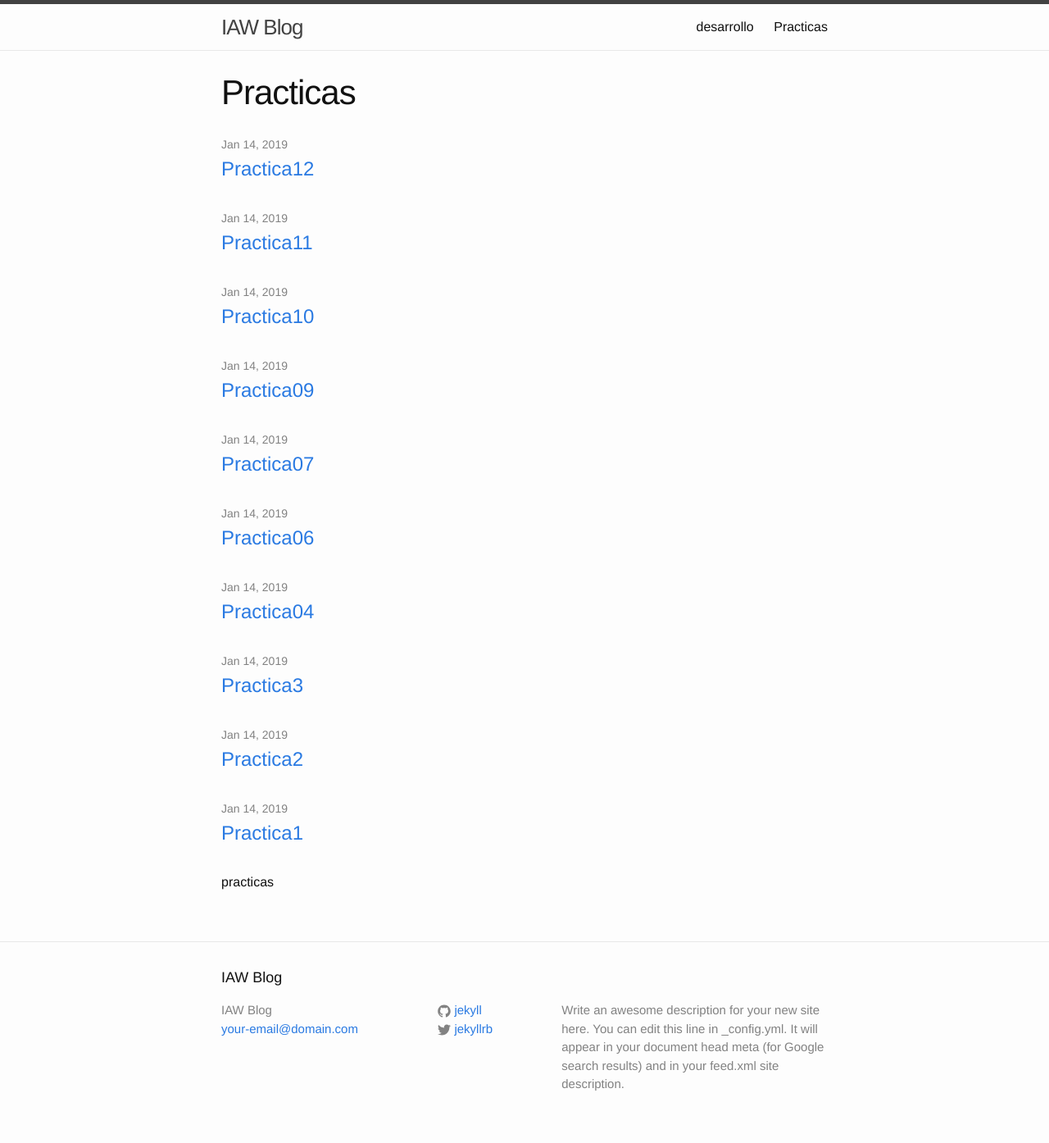
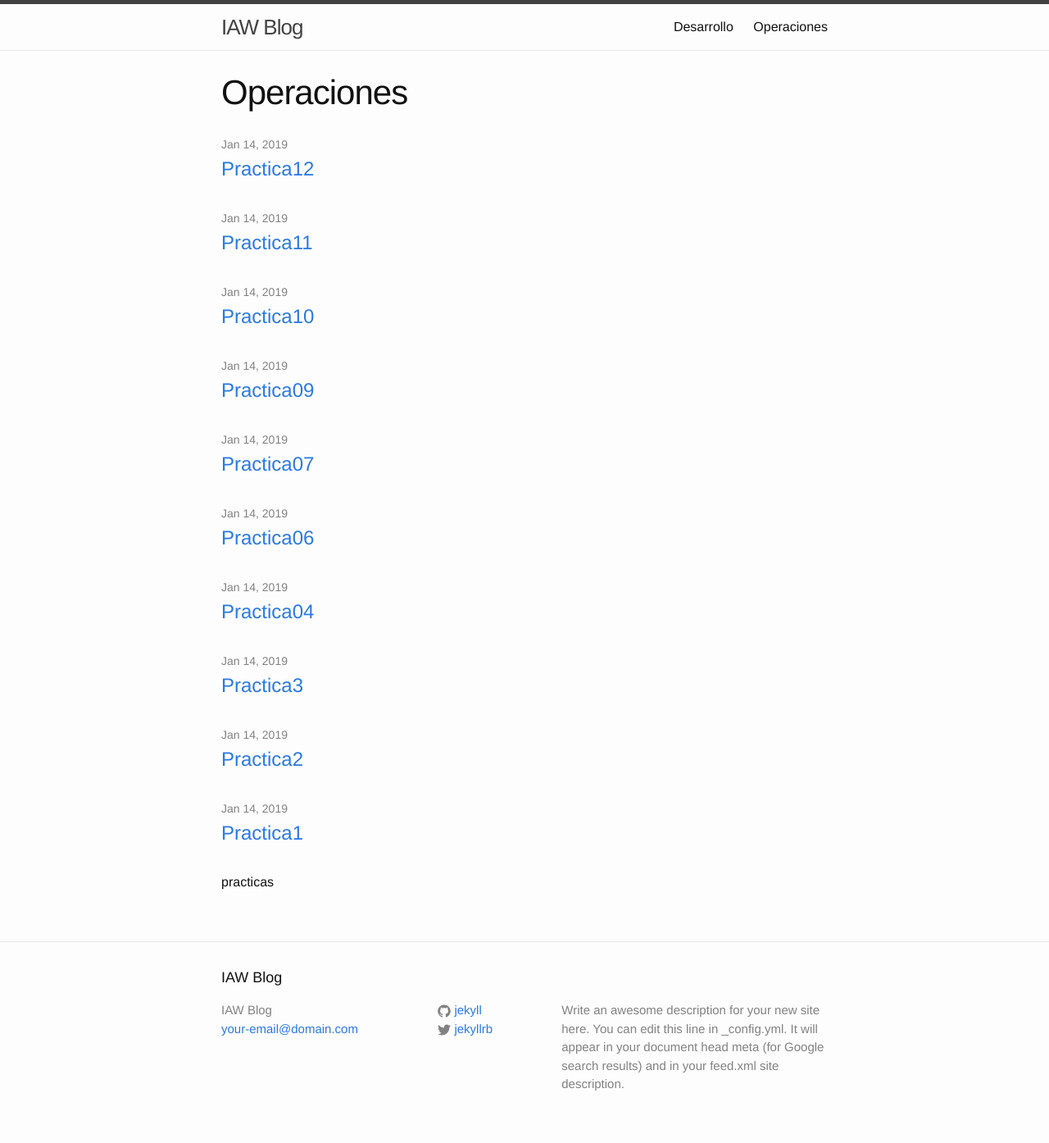
Before and after one commit to Tonolg/Tonolg.github.io, a Jekyll site: the page built from practicas.md, in a window 1280 px wide. Shown: the whole page at 82% size. Built offline with Jekyll 4.4.1, drawn with Linux system fonts in a browser that asks for light colours.

Commit message:
añado operaciones

```diff
--- a/practicas.md
+++ b/practicas.md
@@ -1,7 +1,7 @@
 ---
 layout: page
-title: Practicas
-permalink: /practicas-iaw/
+title: Operaciones
+permalink: /operaciones-iaw/
 ---
 <ul class="post-list">
     {% for post in site.categories.practicas %}
```
Also changed, not shown: desarrollo.md (+1 -1 lines), _posts/2019-01-14-practica2.markdown (line endings or trailing spaces).
